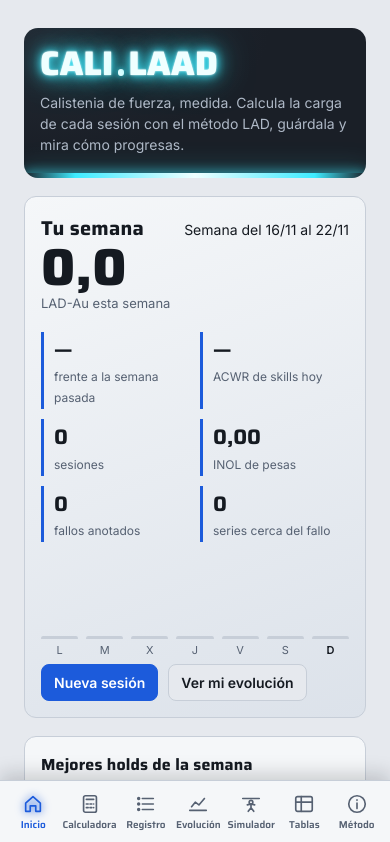
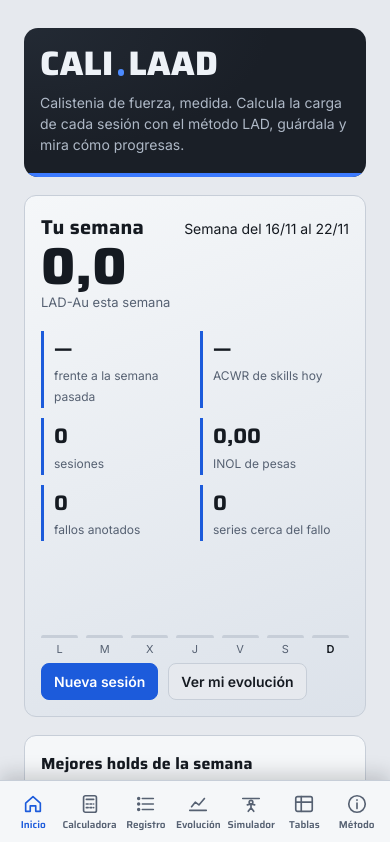
Before and after one commit to jugilsa14-ui/CaliLAAD.github.io-, a plain HTML site: page index.html in a window 390 px wide. Shown: the top 842 px of the page. Drawn offline with Linux system fonts and the light colour scheme.

Commit message:
Diseño sin neón: logotipo blanco con punto azul y barra azul
Co-Authored-By: Claude Opus 5.5 <noreply@anthropic.com>
Claude-Session: https://claude.ai/code/session_01X3Y9SjfAbFShThCgUin9HF

```diff
--- a/index.html
+++ b/index.html
@@ -200,34 +200,31 @@ td.acts{white-space:nowrap}td.acts button{margin-right:6px}
 .filebtn input{width:0;height:0;opacity:0;position:absolute}
 .filebtn:focus-within{outline:2px solid var(--accent)}
 
-/* ===== CALI.LAAD · gris acero, azul y neón ===== */
+/* ===== CALI.LAAD · gris acero y azul ===== */
 :root{
   --bg:#E6E9EE; --panel:#F5F7F9; --ink:#151A21; --muted:#566172; --line:#C7CED8;
   --accent:#1C5BDB; --accent2:#0B87A8; --ok:#15803d; --warn:#b45309; --soft:#DCE2EA; --band:#5B4FD8; --accent-ink:#ffffff;
   --display:"Saira",system-ui,sans-serif; --body:"Inter",system-ui,sans-serif;
-  --plate:#1A1F27; --plate2:#232A34; --neon:#3DEBFF; --neonsoft:rgba(61,235,255,.55);
+  --plate:#1A1F27; --plate2:#232A34;
 }
 @media (prefers-color-scheme: dark){:root:not([data-theme="light"]){
   --bg:#14171C; --panel:#1C2129; --ink:#E4E9F0; --muted:#8D97A6; --line:#2C343F;
-  --accent:#3D7BFF; --accent2:#3DEBFF; --ok:#4ade80; --warn:#fbbf24; --soft:#242B35; --band:#a78bfa; --accent-ink:#08101E; color-scheme:dark}}
+  --accent:#3D7BFF; --accent2:#7FB2FF; --ok:#4ade80; --warn:#fbbf24; --soft:#242B35; --band:#a78bfa; --accent-ink:#08101E; color-scheme:dark}}
 :root[data-theme="dark"]{
   --bg:#14171C; --panel:#1C2129; --ink:#E4E9F0; --muted:#8D97A6; --line:#2C343F;
-  --accent:#3D7BFF; --accent2:#3DEBFF; --ok:#4ade80; --warn:#fbbf24; --soft:#242B35; --band:#a78bfa; --accent-ink:#08101E; color-scheme:dark}
+  --accent:#3D7BFF; --accent2:#7FB2FF; --ok:#4ade80; --warn:#fbbf24; --soft:#242B35; --band:#a78bfa; --accent-ink:#08101E; color-scheme:dark}
 body{background:var(--bg)}
 h1,h2,h3{font-family:var(--display);letter-spacing:.01em}
 h2{font-weight:700}
 .panel{border-radius:12px}
 button{border-radius:8px}
 button.primary{background:var(--accent);border-color:var(--accent);color:#fff}
-/* rótulo de neón */
+/* cabecera */
 .hero{background:radial-gradient(120% 140% at 0% 0%,var(--plate2),var(--plate) 60%);border-radius:14px;padding:22px 22px 0;color:#C9D2DE;overflow:hidden;position:relative}
-.brand{font-family:var(--display);font-weight:800;font-size:clamp(34px,7vw,56px);line-height:1;margin:0;display:flex;align-items:center;gap:.12em;color:#EFFFFF;
-  text-shadow:0 0 2px #fff,0 0 8px var(--neon),0 0 18px var(--neon),0 0 36px var(--neonsoft)}
-.brand .dot{width:.2em;height:.2em;border-radius:50%;background:#EFFFFF;box-shadow:0 0 6px var(--neon),0 0 16px var(--neon),0 0 30px var(--neonsoft);align-self:flex-end;margin-bottom:.12em}
+.brand{font-family:var(--display);font-weight:800;font-size:clamp(34px,7vw,56px);line-height:1;margin:0;display:flex;align-items:center;gap:.12em;color:#EEF2F7}
+.brand .dot{width:.2em;height:.2em;border-radius:50%;background:#4C8BFF;align-self:flex-end;margin-bottom:.12em}
 .hero .lead{color:#AEB8C6;margin:12px 0 18px;max-width:60ch}
-.tube{height:5px;margin:0 -22px;background:linear-gradient(90deg,transparent,var(--neon) 15%,#EFFFFF 50%,var(--neon) 85%,transparent);box-shadow:0 0 12px var(--neon),0 0 26px var(--neonsoft)}
-@media (prefers-reduced-motion:no-preference){.brand,.brand .dot,.tube{animation:flick 2.6s ease-out 1}}
-@keyframes flick{0%,6%,10%{opacity:.25}4%,8%,14%,100%{opacity:1}}
+.tube{height:4px;margin:0 -22px;background:#3D7BFF}
 /* pestañas con iconos */
 .tabbar{background:var(--bg)}
 .tabbar button{display:inline-flex;align-items:center;gap:7px;font-family:var(--display);font-weight:600;background:var(--panel)}
@@ -240,7 +237,6 @@ button.primary{background:var(--accent);border-color:var(--accent);color:#fff}
   .tabbar::-webkit-scrollbar{display:none}
   .tabbar button{flex:1 0 50px;flex-direction:column;gap:2px;font-size:10px;padding:6px 2px;border:0;background:transparent;color:var(--muted);white-space:nowrap}
   .tabbar button[aria-selected="true"]{background:transparent;color:var(--accent)}
-  .tabbar button[aria-selected="true"] .ti{filter:drop-shadow(0 0 4px var(--accent))}
   .tabbar .ti{width:22px;height:22px}
   .hero{padding:18px 16px 0}.tube{margin:0 -16px}
 }
@@ -252,8 +248,6 @@ button.primary{background:var(--accent);border-color:var(--accent);color:#fff}
 @media (max-width:720px){.weekmain{grid-template-columns:minmax(0,1fr)}}
 .bignum b{display:block;font-family:var(--display);font-weight:800;font-size:clamp(52px,11vw,84px);line-height:.95;color:var(--ink)}
 .bignum span{color:var(--muted);font-size:13px}
-@media (prefers-color-scheme: dark){:root:not([data-theme="light"]) .bignum b{color:#EFFFFF;text-shadow:0 0 10px var(--neonsoft)}}
-:root[data-theme="dark"] .bignum b{color:#EFFFFF;text-shadow:0 0 10px var(--neonsoft)}
 .weekstats{display:grid;grid-template-columns:repeat(3,minmax(0,1fr));gap:10px}
 .weekstats div{border-left:3px solid var(--accent);padding:2px 0 2px 10px}
 .weekstats b{display:block;font-family:var(--display);font-size:24px;font-weight:700;white-space:nowrap}
```
